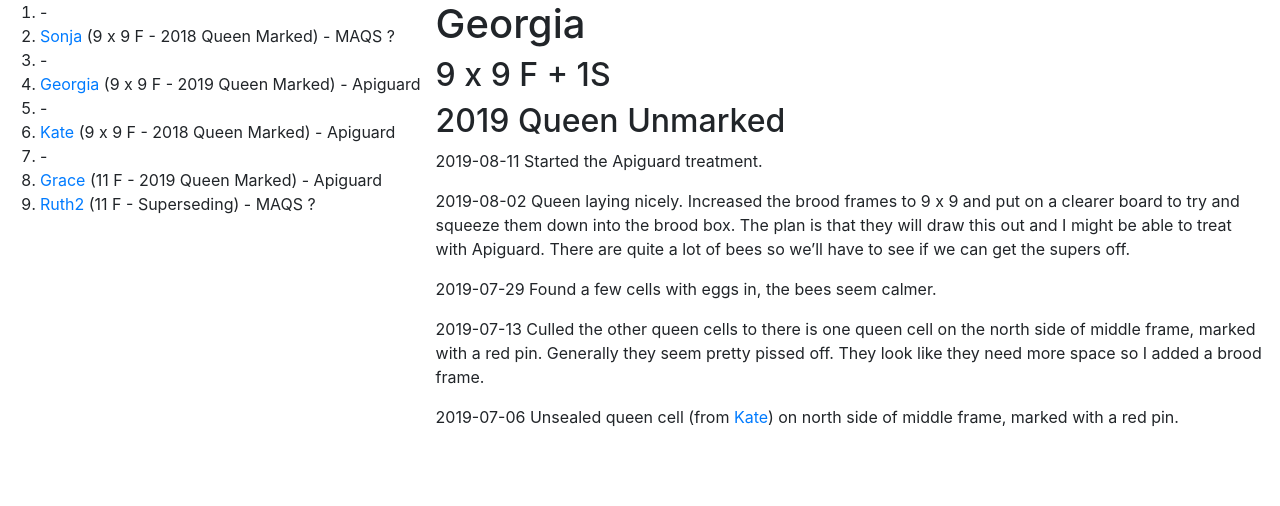
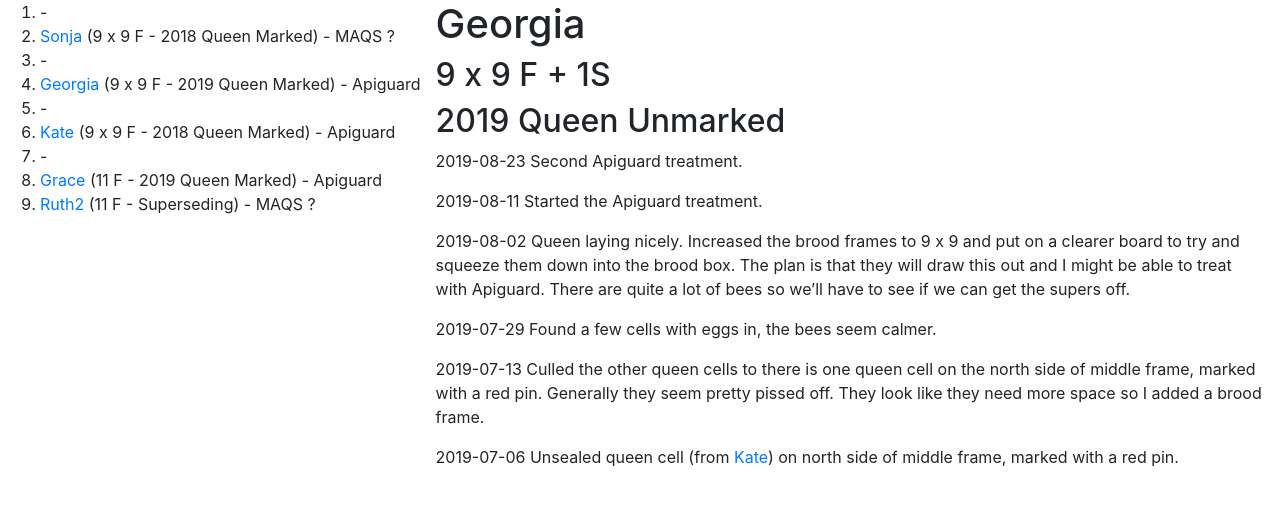
Before and after one commit to joejcollins/rhapsody-angel, a Jekyll site: the page built from queens/georgia.md, in a window 1280 px wide. Shown: the top 506 px of the page. Built offline with Jekyll 4.4.1, drawn with Linux system fonts in a browser that asks for light colours; our own code applies the rules of GitHub Pages for plain Markdown files.

Commit message:
Second Apiguard treatment.

```diff
--- a/queens/georgia.md
+++ b/queens/georgia.md
@@ -1,6 +1,8 @@
 # Georgia
 ## 9 x 9 F + 1S
 ## 2019 Queen Unmarked
+
+2019-08-23 Second Apiguard treatment.
 
 2019-08-11 Started the Apiguard treatment.
 
```
Also changed, not shown: queens/grace.md (+2 -0 lines).
